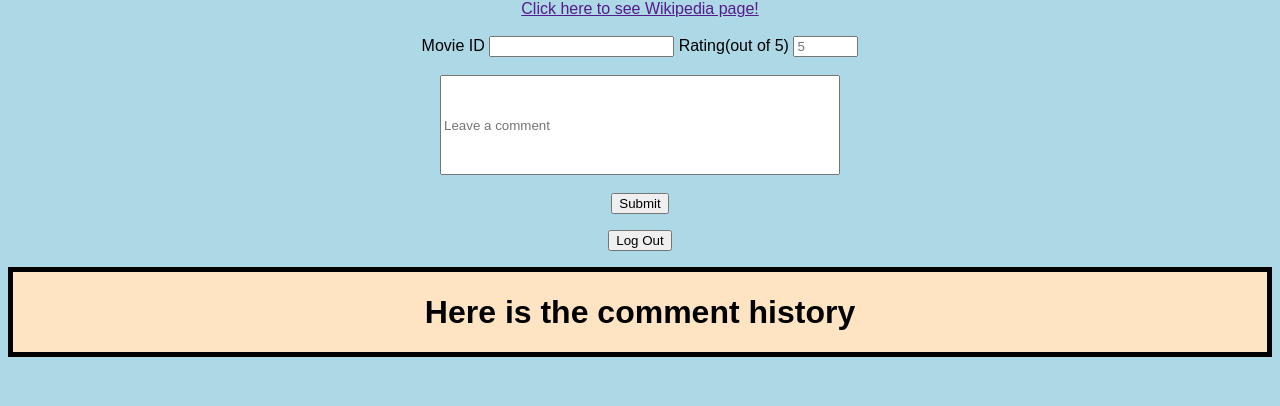
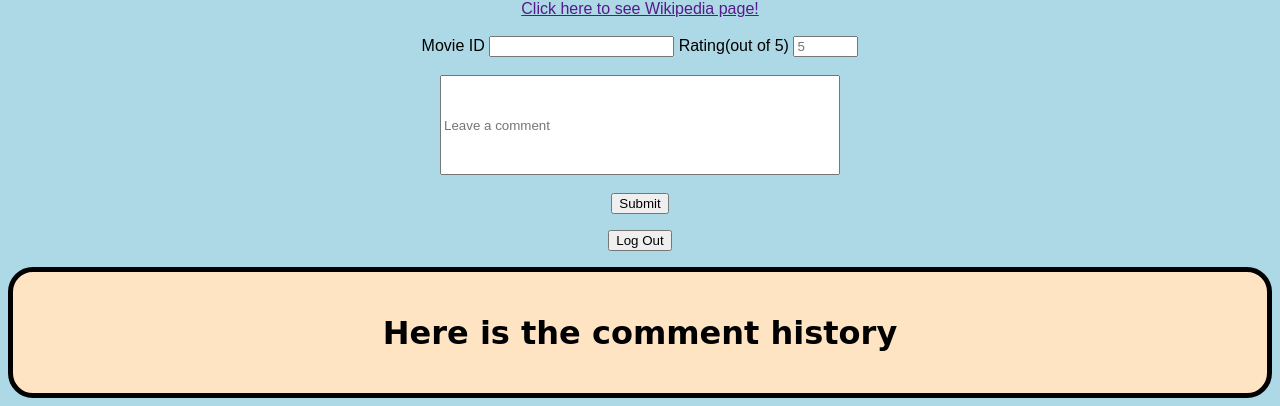
Before and after one commit to wolflex888/assignment3, a Flask app: template templates/index.html in a window 1280 px wide. Shown: the part 800-1206 px from the top of the page. Before the commit the page ends 1157 px from the top, so only its background shows below. Run offline with Flask 2, Linux system fonts and the light colour scheme; the template is opened without the code that fills it, so the values that code supplies are empty.

Commit message:
update css

```diff
--- a/static/style.css
+++ b/static/style.css
@@ -12,7 +12,10 @@ audio {
   padding-bottom: 30px;
 }
 
-.comment{
-  border: 5px solid black;
-  background-color: bisque;
+.comm {
+  border:5px solid black;
+  background-color:bisque;
+  padding:20px;
+  font-family: cursive;
+  border-radius: 25px;
 }
--- a/templates/index.html
+++ b/templates/index.html
@@ -37,7 +37,7 @@
       <form method="POST" action="/logout">
         <input type="submit" value="Log Out" />
       </form>
-      <div class="comment">
+      <div class="comm">
         <h1>Here is the comment history</h1>
         <ul>
           {% for item in comment %}
```
Also changed, not shown: README.md.
